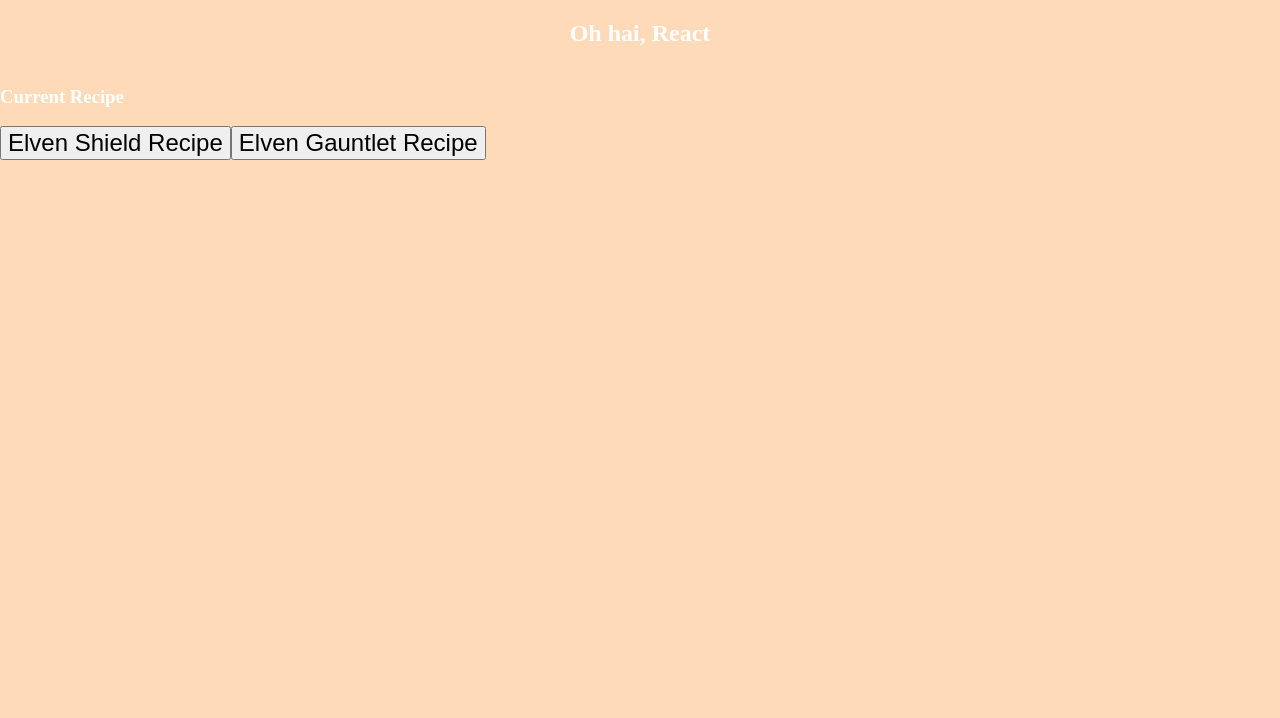
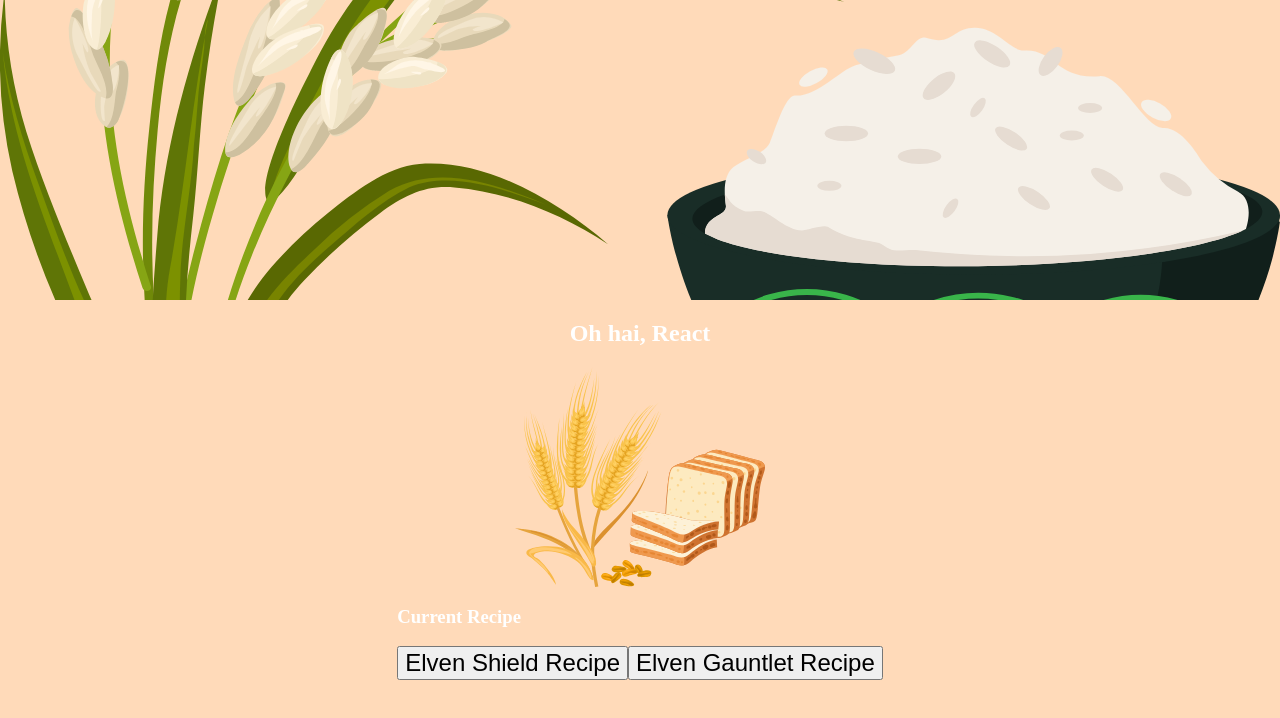
Before and after one commit to ruff-tschanter/bachelorarbeit, a React app: page / in a window 1280 px wide. Shown: the top 718 px of the page. Built offline with nearby package versions, Linux system fonts and the light colour scheme; the HTML template or start-up script is replaced by a standard one.

Commit message:
added image support and clean command

```diff
--- a/package.json
+++ b/package.json
@@ -4,7 +4,8 @@
     "start": "webpack serve",
     "watch": "webpack --watch",
     "build": "NODE_ENV=production webpack",
-    "build-dev": "webpack"
+    "build-dev": "webpack",
+    "clean": "rm -rf dist"
   },
   "devDependencies": {
     "@babel/core": "^7.16.12",
--- a/src/components/App.jsx
+++ b/src/components/App.jsx
@@ -1,5 +1,6 @@
 import "../styles/index.scss";
-import Recipes from "./Recipes"
+import Recipes from "./Recipes";
+import wheat from "../images/wheat.svg";
 
 const App = () => {
     return (
@@ -9,8 +10,9 @@ const App = () => {
                 <section>
                     <h1>Oh hai, React</h1>
                 </section>
+                <img src={wheat} alt="wheat" width="250"/>
+                <Recipes/>
             </main>
-        <Recipes/>
         </>
     );
 };
--- a/src/styles/_global.scss
+++ b/src/styles/_global.scss
@@ -15,3 +15,7 @@ main {
 button{
     font-size: 1.5rem;
 }
+
+ul{
+   list-style-image: url("../images/arrow-red.svg");
+}
--- /dev/null
+++ b/src/styles/_hero.scss
@@ -0,0 +1,7 @@
+.hero{
+    background: url("../images/rice.svg");
+    background-size: cover;
+    background-position: center;
+    min-height: 300px;
+    width: 100%;
+}
--- a/src/styles/index.scss
+++ b/src/styles/index.scss
@@ -1 +1,2 @@
 @use "global";
+@use "hero";
--- a/webpack.config.js
+++ b/webpack.config.js
@@ -1,6 +1,7 @@
 const MiniCssExtractPlugin = require('mini-css-extract-plugin');
 
 let mode = "development";
+let target = "web";
 
 if (process.env.NODE_ENV === "production"){
     mode = "production";
@@ -8,8 +9,23 @@ if (process.env.NODE_ENV === "production"){
 
 module.exports = {
     mode: mode,
+    target: target,
+
+    output:{
+        assetModuleFilename: "images/[hash][ext][query]"
+    },
+
     module: {
         rules: [
+            {
+                test: /\.(png|jpe?g|gif|svg)$/i, // the i stands for case insensitiveness, (s[ac]|c)ss$ is supporting sass, scss and css
+                type: "asset", //decides by filesizes over 8KB wether it should be inline js - rest will be a seperate output file, "asset/resource" only has original size output files, "asset/inline" sets images to inline javascript
+                /* parser:{
+                    dataUrlCondition: {
+                        maxSize: 30*1024,
+                    }
+                } */
+            },
             {
                 test: /\.(s[ac]|c)ss$/i, // the i stands for case insensitiveness, (s[ac]|c)ss$ is supporting sass, scss and css
                 use: [MiniCssExtractPlugin.loader, "css-loader", "postcss-loader", "sass-loader"],
```
